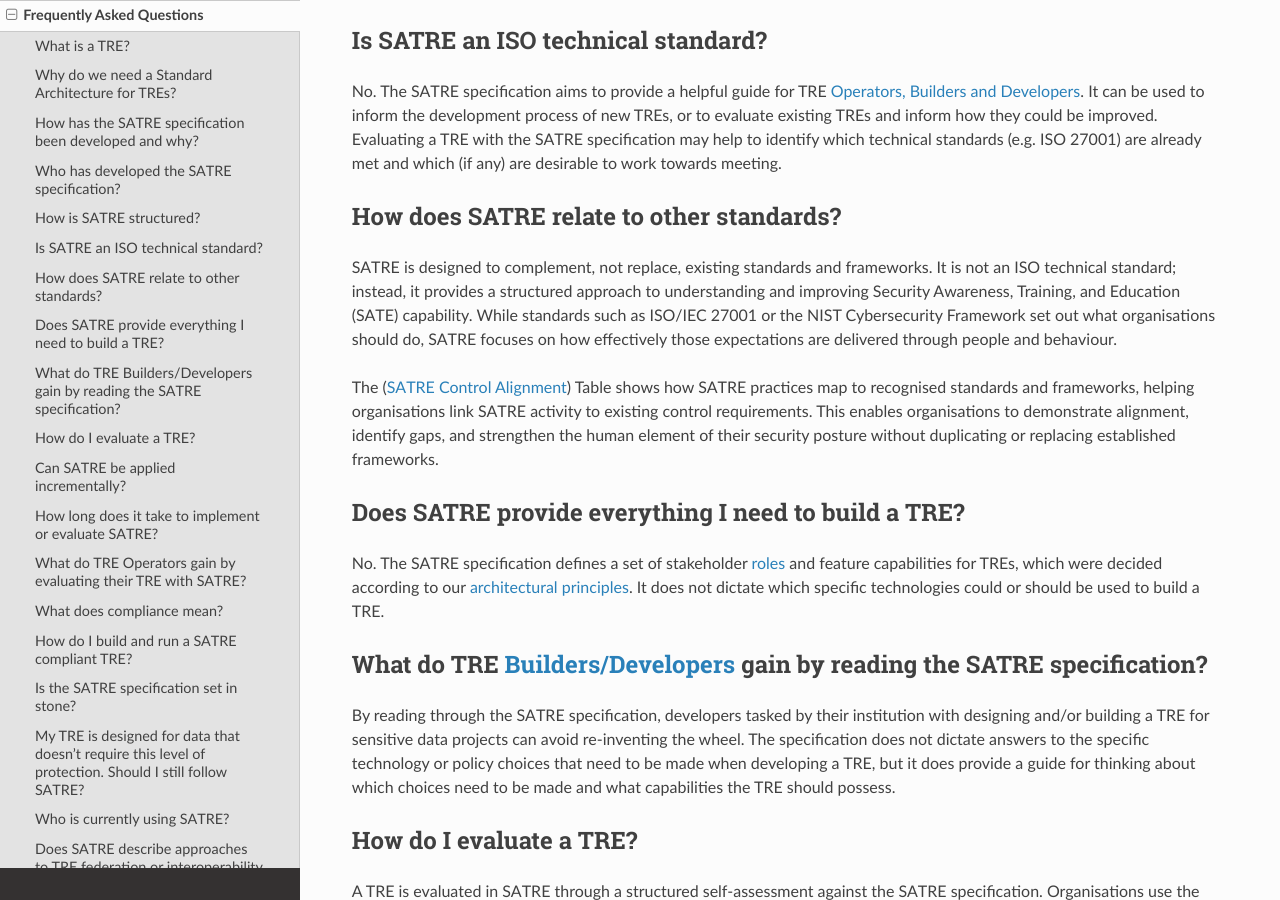
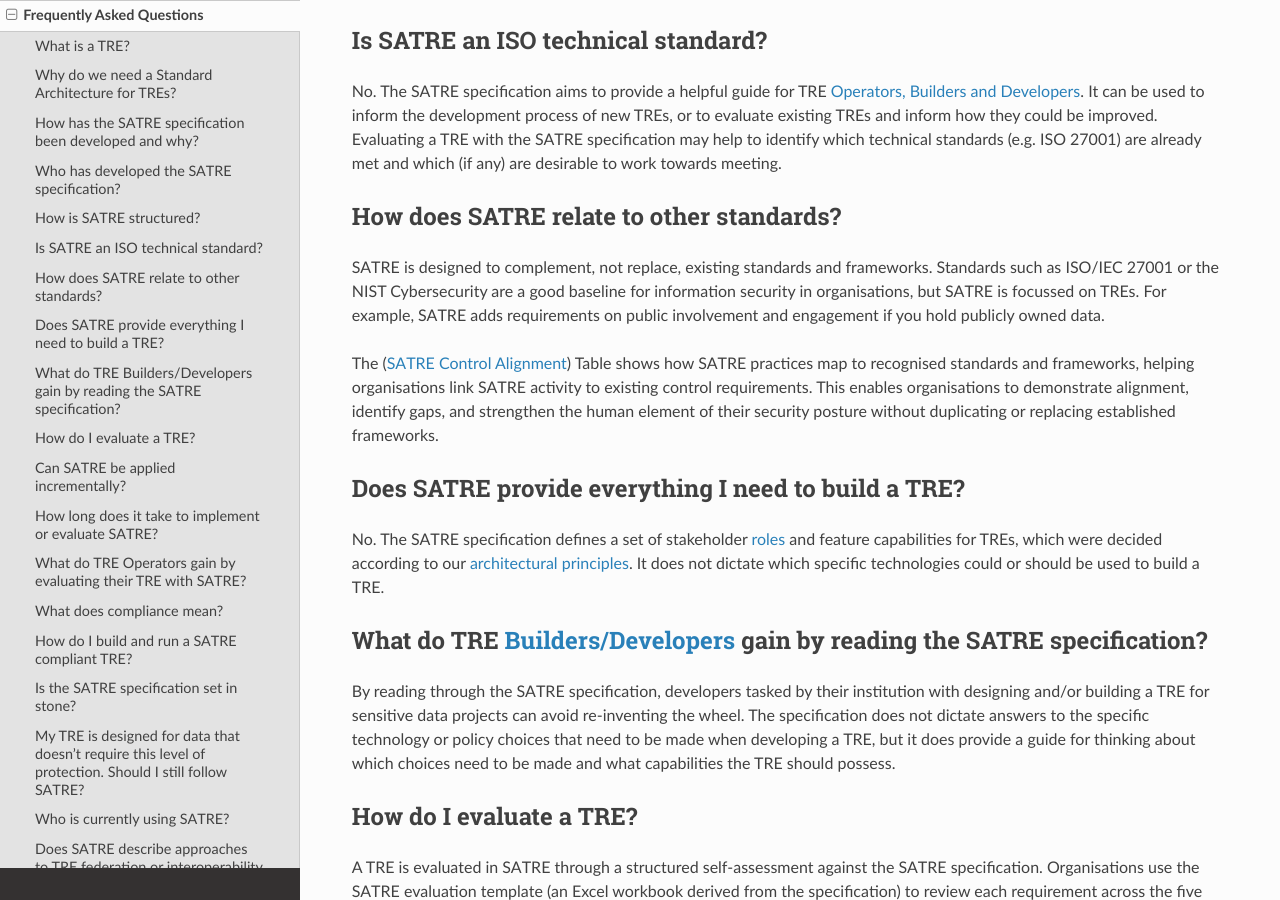
Before and after one commit to sa-tre/satre-specification, a Sphinx documentation site: the page built from docs/source/faqs.md, in a window 1280 px wide and 900 px high, scrolled down 1856 px. Built offline with Sphinx 7.4.7 and the Read the Docs theme 3.1.0, drawn with Linux system fonts in a browser that asks for light colours.

Commit message:
Update docs/source/faqs.md
Co-authored-by: Simon Li <orpheus+devel@gmail.com>

```diff
--- a/docs/source/faqs.md
+++ b/docs/source/faqs.md
@@ -82,7 +82,8 @@ Evaluating a TRE with the SATRE specification may help to identify which technic
 
 ## How does SATRE relate to other standards?
 
-SATRE is designed to complement, not replace, existing standards and frameworks. It is not an ISO technical standard; instead, it provides a structured approach to understanding and improving Security Awareness, Training, and Education (SATE) capability. While standards such as ISO/IEC 27001 or the NIST Cybersecurity Framework set out what organisations should do, SATRE focuses on how effectively those expectations are delivered through people and behaviour.
+SATRE is designed to complement, not replace, existing standards and frameworks. Standards such as ISO/IEC 27001 or the NIST Cybersecurity are a good baseline for information security in organisations, but SATRE is focussed on TREs.
+For example, SATRE adds requirements on public involvement and engagement if you hold publicly owned data.
 
 The ({ref}`alignment`) Table shows how SATRE practices map to recognised standards and frameworks, helping organisations link SATRE activity to existing control requirements. This enables organisations to demonstrate alignment, identify gaps, and strengthen the human element of their security posture without duplicating or replacing established frameworks.
 
```
